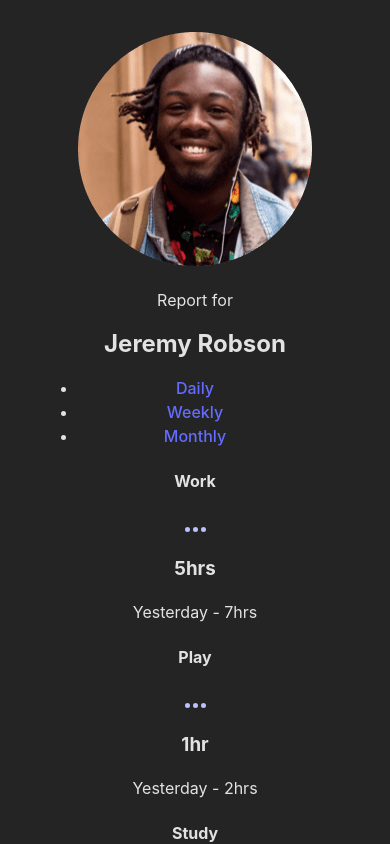
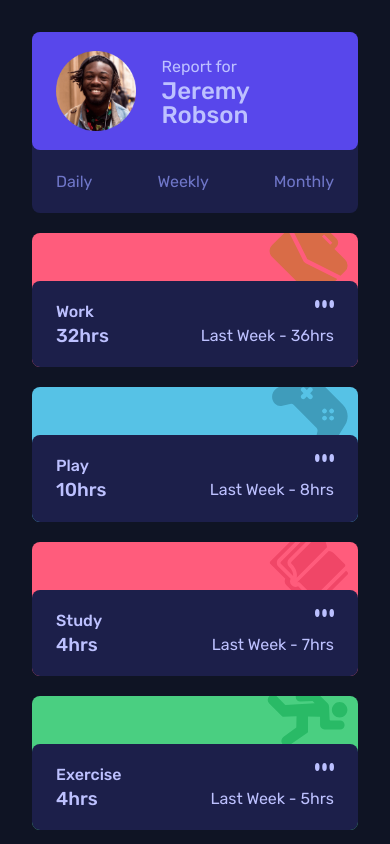
Before and after one commit to ahmad-cod/tt-dashboard, a React (Vite) app: page / in a window 390 px wide. Shown: the top 844 px of the page. Built offline with nearby package versions, Linux system fonts and the light colour scheme.

Commit message:
Mobile first done

```diff
--- a/index.html
+++ b/index.html
@@ -4,6 +4,8 @@
     <meta charset="UTF-8" />
     <link rel="icon" type="image/svg+xml" href="/vite.svg" />
     <meta name="viewport" content="width=device-width, initial-scale=1.0" />
+    <link rel="preconnect" href="https://fonts.googleapis.com"><link rel="preconnect" href="https://fonts.gstatic.com" crossorigin>
+    <link href="https://fonts.googleapis.com/css2?family=Rubik:wght@300;400;500&display=swap" rel="stylesheet">
     <title>Vite + React</title>
   </head>
   <body>
--- a/src/App.css
+++ b/src/App.css
@@ -1,6 +1,139 @@
+:root {
+  /* Primary */
+  --Blue: hsl(246, 80%, 60%);
+
+  --Light-red : hsl(15, 100%, 70%); /* (work)*/
+  --Soft-blue: hsl(195, 74%, 62%); /* (play) */
+  --Light-red: hsl(348, 100%, 68%); /* (study) */
+  --Lime-green: hsl(145, 58%, 55%); /* (exercise) */
+  --Violet: hsl(264, 64%, 52%); /* (social) */
+  --Soft-orange: hsl(43, 84%, 65%); /* (self care) */
+
+  /* ### Neutral */
+
+  --Very-dark-blue: hsl(226, 43%, 10%);
+  --Dark-blue: hsl(235, 46%, 20%);
+  --Desaturated-blue: hsl(235, 45%, 61%);
+  --Pale-Blue: hsl(236, 100%, 87%);
+
+  /* ## Typography */
+
+  --titles-size: 18px; /* (card titles e.g. Work, Play)*/
+}
+body {
+  min-height: 100vh;
+  background-color: var(--Very-dark-blue);
+  color: var(--Pale-Blue);
+}
+img {
+  display: block;
+  max-width: 100%;
+}
 #root {
   max-width: 1280px;
   margin: 0 auto;
   padding: 2rem;
-  text-align: center;
+  /* text-align: center; */
+  font-family: 'Rubik', sans-serif;
 }
+ul {
+  list-style: none;
+}
+a {
+  text-decoration: inherit;
+  color: var(--Desaturated-blue);
+}
+a:hover {
+  color: white;
+}
+a[active] {
+  color: white;
+}
+
+/******* UTILITY CLASSES *******/
+.flex {
+  display: flex;
+}
+.space-between {
+  justify-content: space-between;
+}
+.column {
+  flex-direction: column;
+  align-self: center;
+}
+.container {
+  padding: 1.2rem 1.5rem;
+  max-width: 350px;
+  margin: 0 auto;
+  border-radius: 0.5rem;
+}
+
+/*  Hero Section */
+.hero-image {
+  width: 80px;
+  height: 80px;
+  margin-right: 1.6rem;
+}
+.hero {
+  background-color: var(--Blue);
+}
+.hero-container {
+  background-color: var(--Dark-blue);
+  padding: 0;
+}
+
+/***** ACTIVITIES SECTION *****/
+.iconImg {
+  width: 1.2rem;
+  height: 0.5rem;
+}
+.activity {
+  background-color: var(--Dark-blue);
+}
+.activity-container {
+  padding: 0;
+  margin-top: 1.25rem;
+  padding-top: 3rem;
+}
+#work {
+  background-color: var(--Light-red);
+  background-image: url('./assets/images/icon-work.svg');
+  background-repeat: no-repeat;
+  background-position: 96% -25%;
+}
+#play {
+  background-color: var(--Soft-blue);
+  background-image: url('./assets/images/icon-play.svg');
+  background-repeat: no-repeat;
+  background-position: 96% -25%;
+}
+#study {
+  background-color: var(--Light-red);
+  background-image: url('./assets/images/icon-study.svg');
+  background-repeat: no-repeat;
+  background-position: 96% -25%;
+}
+#exercise {
+  background-color: var(--Lime-green);
+  background-image: url('./assets/images/icon-exercise.svg');
+  background-repeat: no-repeat;
+  background-position: 96% -5%;
+}
+#social {
+  background-color: var(--Violet);
+  background-image: url('./assets/images/icon-social.svg');
+  background-repeat: no-repeat;
+  background-position: 96% -35%;
+}
+#self-care {
+  background-color: var(--Soft-orange);
+  background-image: url('./assets/images/icon-self-care.svg');
+  background-repeat: no-repeat;
+  background-position: 96% -25%;
+}
+
+/****** RESPONSIVENESS ******/
+
+@media (min-width: 375px) {
+
+}
--- a/src/App.jsx
+++ b/src/App.jsx
@@ -4,8 +4,7 @@ import Activities from './components/Activities'
 import HeroContainer from './components/HeroContainer'
 
 function App() {
-  const [timeframe, setTimeframe] = useState('daily')
-  console.log('app', timeframe)
+  const [timeframe, setTimeframe] = useState('weekly')
 
   const handleTimeframe = (props) => setTimeframe(props)
 
--- a/src/components/Activities.jsx
+++ b/src/components/Activities.jsx
@@ -6,7 +6,12 @@ import data from '../../data.json'
 function Activity(props) {
     const { title, timeframe, timeframes } = props
     const { current, previous } = timeframes[timeframe]
-
+    let idName = title.toLowerCase()
+    if(idName.includes(' ')) {
+        idName = idName.replace(/\s/g, '-')
+        console.log('includes space')
+    }
+    console.log(idName)
     function editHour (hour) {
         const suffix = (hour > 1) ? 'hrs' : 'hr'
         let editedHour = hour + suffix
@@ -29,15 +34,13 @@ function Activity(props) {
             break;
     }
 
-    return (<div className="activity-container">
-                <div className="activity">
-                    <div className="space-between">
+    return (<div className="activity-container container" id={idName}>
+                <div className="activity container">
+                    <div className="flex space-between">
                         <h4>{title}</h4>
-                        <img src={ellipsisIcon} alt="" />
+                        <img className="iconImg" src={ellipsisIcon} alt="" />
                     </div>
-                    <div className="activity-details">
-                        {
-                        }
+                    <div className="activity-details flex space-between">
                         <h3>{editHour(current)}</h3>
                         <p>
                         {previousText} - {editHour(previous)}
@@ -50,16 +53,12 @@ function Activity(props) {
 
 export default function Activities(props) {
     const { timeframe } = props
-    // const {current, previous} =
 
-    console.log(timeframe)
     return (<div className="activities-container">
             {data.map(datum => <Activity key={datum.id}
                 {...datum}
                 timeframe={timeframe}
                 />)}
-
-                {/* <Activity /> */}
             </div>
     )
 }
--- a/src/components/HeroContainer.jsx
+++ b/src/components/HeroContainer.jsx
@@ -1,13 +1,20 @@
+import { useState } from "react"
 import heroImage from "../assets/images/image-jeremy.png"
 
 function TimeFrames(props) {
+    const [active, setActive] = useState('weekly')
+
+    let toBeStyled;
+
     const handleClick = (e) => {
         const value = e.target.getAttribute('value')
+        setActive(value)
         props.handleTimeframe(value)
         console.log(value)
     }
+
     return (
-        <ul className="space-between">
+        <ul className="flex space-between timeframes container">
             <li>
                 <a href="#" onClick={handleClick} value='daily'>Daily</a>
             </li>
@@ -22,9 +29,9 @@ function TimeFrames(props) {
 }
 function Hero() {
     return (
-        <div>
-            <img src={heroImage} alt="Hero Image" />
-            <div className="texts">
+        <div className="flex hero container">
+            <img className="hero-image" src={heroImage} alt="Hero Image" />
+            <div className="texts flex column">
                 <p>Report for</p>
                 <h2>Jeremy Robson</h2>
             </div>
@@ -33,7 +40,7 @@ function Hero() {
 }
 export default function HeroContainer(props) {
     return (
-        <div>
+        <div className="hero-container container">
             <Hero />
             <TimeFrames handleTimeframe={props.handleTimeframe} />
         </div>
--- a/src/index.css
+++ b/src/index.css
@@ -1,45 +1,21 @@
 * {
   padding: 0;
-  /* margin: 0; */
+  margin: 0;
   box-sizing: border-box;
 }
 :root {
-  font-family: Inter, Avenir, Helvetica, Arial, sans-serif;
   font-size: 16px;
   line-height: 24px;
-  font-weight: 400;
 
   /* color-scheme: light dark; */
-  color: rgba(255, 255, 255, 0.87);
-  background-color: #242424;
+  /* color: rgba(255, 255, 255, 0.87);
+  background-color: #242424; */
 
   font-synthesis: none;
   text-rendering: optimizeLegibility;
   -webkit-font-smoothing: antialiased;
   -moz-osx-font-smoothing: grayscale;
   -webkit-text-size-adjust: 100%;
-}
-
-a {
-  font-weight: 500;
-  color: #646cff;
-  text-decoration: inherit;
-}
-a:hover {
-  color: #535bf2;
-}
-
-body {
-  margin: 0;
-  display: flex;
-  place-items: center;
-  min-width: 320px;
-  min-height: 100vh;
-}
-
-h1 {
-  font-size: 3.2em;
-  line-height: 1.1;
 }
 
 /*
```
